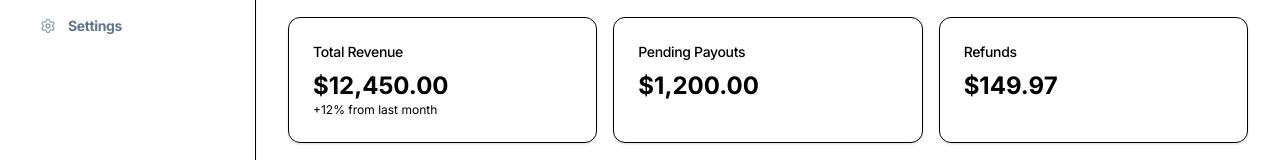
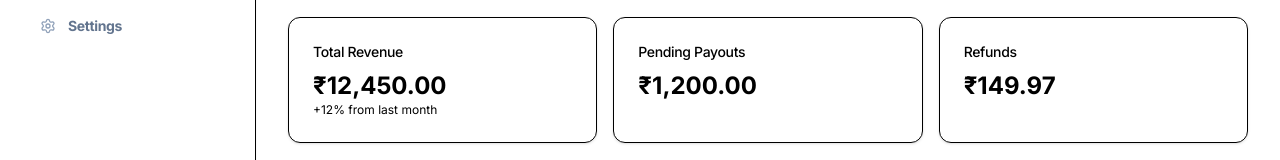
Before and after one commit to allumnova/AFS-ACADEMY, a Next.js app in the folder web/: page /admin/payments in a window 1280 px wide. Shown: the part 139-299 px from the top of the page. Built offline with nearby package versions, Linux system fonts and the light colour scheme.

Commit message:
fix: replace all hardcoded dollar symbols with ₹ across UI

```diff
--- a/web/app/(dashboard)/admin/courses/[id]/edit/page.tsx
+++ b/web/app/(dashboard)/admin/courses/[id]/edit/page.tsx
@@ -127,8 +127,8 @@ export default function EditCoursePage({ params }: { params: Promise<{ id: strin
                         </div>
                         <div className="grid grid-cols-2 gap-4">
                             <div className="grid gap-2">
-                                <Label htmlFor="price">Price ($)</Label>
-                                <Input id="price" type="number" min="0" step="0.01" placeholder="99.99" value={formData.price} onChange={handleChange} required />
+                                <Label htmlFor="price">Price (₹)</Label>
+                                <Input id="price" type="number" min="0" step="1" placeholder="999" value={formData.price} onChange={handleChange} required />
                             </div>
                             <div className="grid gap-2">
                                 <Label htmlFor="category">Category</Label>
--- a/web/app/(dashboard)/admin/courses/new/page.tsx
+++ b/web/app/(dashboard)/admin/courses/new/page.tsx
@@ -138,8 +138,8 @@ export default function NewCoursePage() {
                                 </div>
                             </div>
                             <div className="grid gap-2">
-                                <Label htmlFor="price">Price ($)</Label>
-                                <Input id="price" type="number" placeholder="49.99" value={formData.price} onChange={handleChange} />
+                                <Label htmlFor="price">Price (₹)</Label>
+                                <Input id="price" type="number" placeholder="499" value={formData.price} onChange={handleChange} />
                             </div>
                         </div>
                     )}
--- a/web/app/(dashboard)/admin/courses/page.tsx
+++ b/web/app/(dashboard)/admin/courses/page.tsx
@@ -71,7 +71,7 @@ export default function AdminCoursesPage() {
                             <CardTitle className="flex justify-between items-start">
                                 <span className="text-lg line-clamp-1">{course.title}</span>
                                 <span className="text-xs bg-muted px-2 py-1 rounded-full font-normal">
-                                    ${course.price}
+                                    ₹{course.price}
                                 </span>
                             </CardTitle>
                         </CardHeader>
--- a/web/app/(dashboard)/admin/page.tsx
+++ b/web/app/(dashboard)/admin/page.tsx
@@ -128,7 +128,7 @@ export default function AdminDashboardPage() {
                                         </div>
                                         <div className="text-right">
                                             <p className="font-medium text-sm">{enrollment.course?.title}</p>
-                                            <p className="text-xs text-green-600">Paid INR {enrollment.course?.price}</p>
+                                            <p className="text-xs text-green-600 font-bold tracking-tight">Paid ₹{enrollment.course?.price}</p>
                                         </div>
                                     </div>
                                 ))}
--- a/web/app/(dashboard)/admin/payments/page.tsx
+++ b/web/app/(dashboard)/admin/payments/page.tsx
@@ -5,9 +5,9 @@ import { Badge } from "@/components/ui/badge"
 
 export default function AdminPaymentsPage() {
     const transactions = [
-        { id: "TXN001", user: "Alice Johnson", amount: "$49.99", status: "completed", date: "2024-02-10" },
-        { id: "TXN002", user: "Bob Smith", amount: "$199.00", status: "completed", date: "2024-02-09" },
-        { id: "TXN003", user: "Charlie Brown", amount: "$49.99", status: "failed", date: "2024-02-08" },
+        { id: "TXN001", user: "Alice Johnson", amount: "₹49.99", status: "completed", date: "2024-02-10" },
+        { id: "TXN002", user: "Bob Smith", amount: "₹199.00", status: "completed", date: "2024-02-09" },
+        { id: "TXN003", user: "Charlie Brown", amount: "₹49.99", status: "failed", date: "2024-02-08" },
     ]
 
     return (
@@ -20,7 +20,7 @@ export default function AdminPaymentsPage() {
                         <CardTitle className="text-sm font-medium">Total Revenue</CardTitle>
                     </CardHeader>
                     <CardContent>
-                        <div className="text-2xl font-bold">$12,450.00</div>
+                        <div className="text-2xl font-bold">₹12,450.00</div>
                         <p className="text-xs text-muted-foreground">+12% from last month</p>
                     </CardContent>
                 </Card>
@@ -29,7 +29,7 @@ export default function AdminPaymentsPage() {
                         <CardTitle className="text-sm font-medium">Pending Payouts</CardTitle>
                     </CardHeader>
                     <CardContent>
-                        <div className="text-2xl font-bold">$1,200.00</div>
+                        <div className="text-2xl font-bold">₹1,200.00</div>
                     </CardContent>
                 </Card>
                 <Card>
@@ -37,7 +37,7 @@ export default function AdminPaymentsPage() {
                         <CardTitle className="text-sm font-medium">Refunds</CardTitle>
                     </CardHeader>
                     <CardContent>
-                        <div className="text-2xl font-bold">$149.97</div>
+                        <div className="text-2xl font-bold">₹149.97</div>
                     </CardContent>
                 </Card>
             </div>
```
